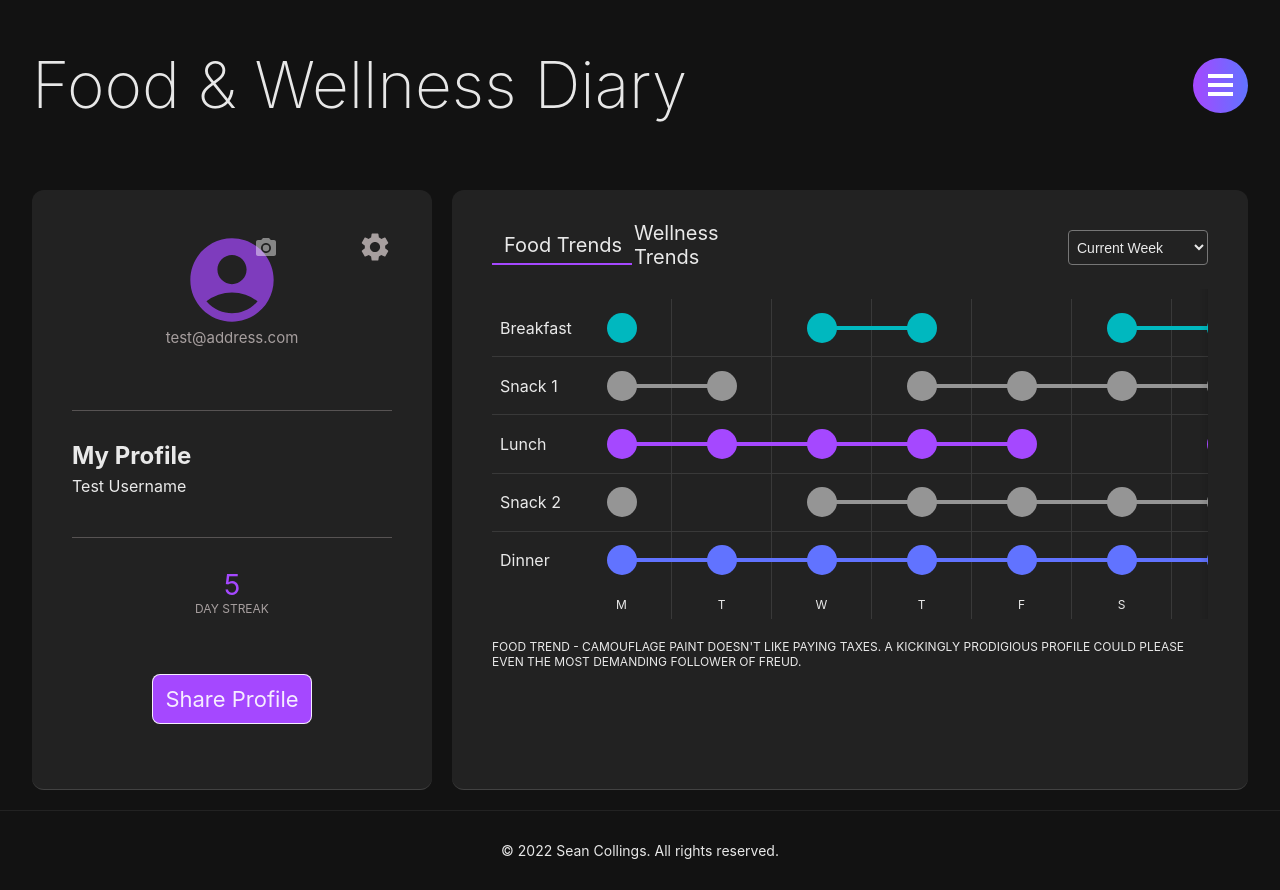
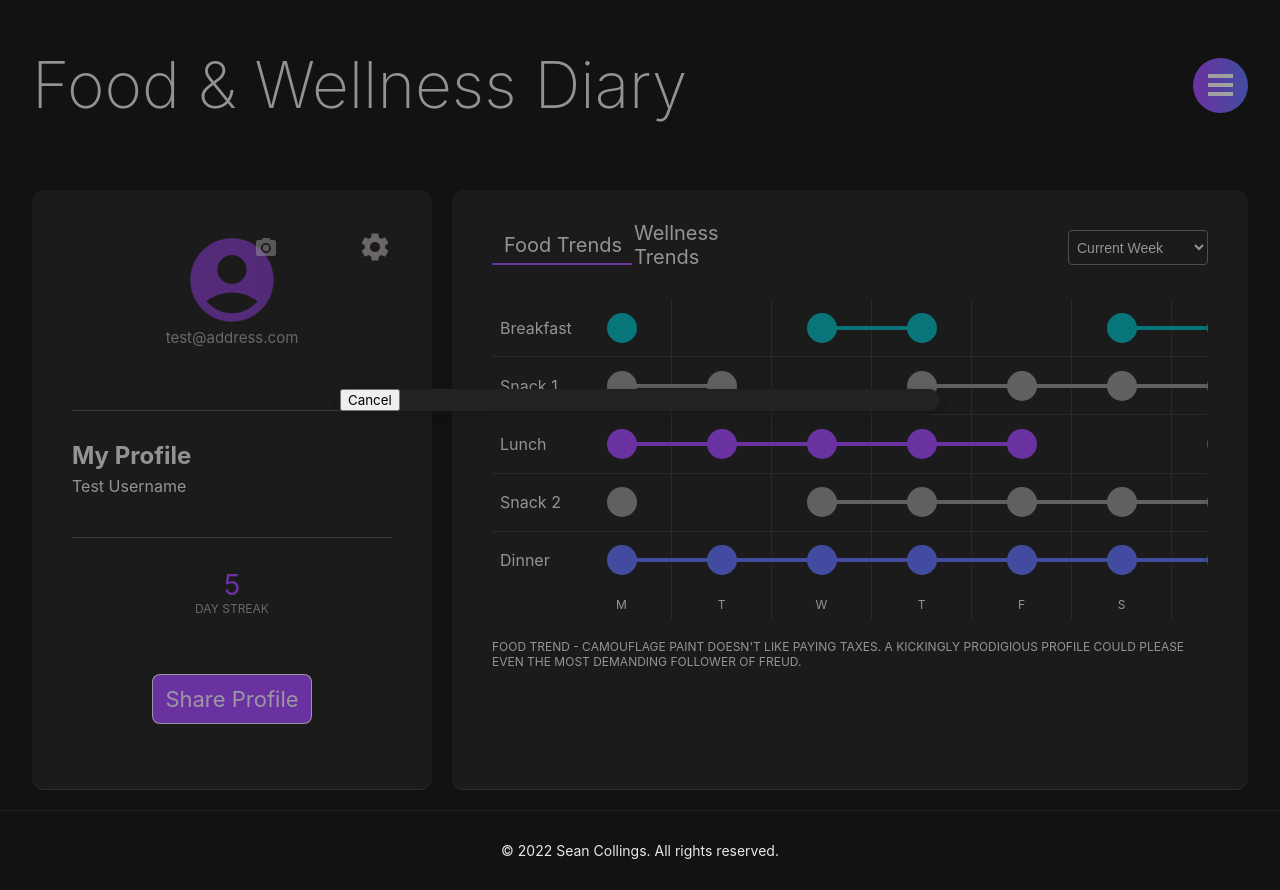
Before and after one commit to SeanCollings/food-diary-client, a Next.js app: page /profile in a window 1280 px wide. Both pictures are taken after a click on the button "Share Profile". Built offline with nearby package versions, Linux system fonts and the light colour scheme.

Commit message:
add initial setup for share profile modal

```diff
--- a/components/modals/add-to-meal-card/index.tsx
+++ b/components/modals/add-to-meal-card/index.tsx
@@ -15,7 +15,7 @@ import {
 } from '@components/modals/add-to-meal-card/reducer';
 import {
   EAddToMealType,
-  IModalProps,
+  IModalAddMealProps,
   IRunFormValidations,
 } from '@components/modals/add-to-meal-card/types';
 import { trim } from '@utils/string-utils';
@@ -48,7 +48,7 @@ const runFormValidations = (values: IRunFormValidations) =>
     }),
   ]);
 
-const ModalAddToMealCard: FC<IModalProps> = ({
+const ModalAddToMealCard: FC<IModalAddMealProps> = ({
   mealId,
   content,
   onClose,
--- a/components/modals/add-to-meal-card/types.ts
+++ b/components/modals/add-to-meal-card/types.ts
@@ -7,7 +7,7 @@ import {
 } from '@utils/interfaces';
 import { TErrors } from '@utils/validation/validation.types';
 
-export interface IModalProps {
+export interface IModalAddMealProps {
   mealId: TMealType;
   content: IMealContent | null;
   onClose: () => void;
--- /dev/null
+++ b/components/modals/share-profile/index.tsx
@@ -0,0 +1,18 @@
+import styled from 'styled-components';
+
+const SContainer = styled.div``;
+const SButton = styled.button``;
+
+interface IModalShareProfileProps {
+  onClose: () => void;
+}
+
+const ModalShareProfile: React.FC<IModalShareProfileProps> = ({ onClose }) => {
+  return (
+    <SContainer>
+      <SButton onClick={onClose}>Cancel</SButton>
+    </SContainer>
+  );
+};
+
+export default ModalShareProfile;
--- a/components/profile/my-profile/user-profile/index.tsx
+++ b/components/profile/my-profile/user-profile/index.tsx
@@ -1,7 +1,9 @@
+import Modal from '@components/modals';
+import ModalShareProfile from '@components/modals/share-profile';
 import { useTheme } from '@hooks/use-theme';
 import { useUserContext } from '@store/user-context';
 import { COLOURS, OPACITY_40 } from '@utils/constants';
-import { FC } from 'react';
+import { FC, useState } from 'react';
 import { MdAccountCircle, MdPhotoCamera, MdSettings } from 'react-icons/md';
 import styled from 'styled-components';
 
@@ -113,6 +115,7 @@ const SShareButton = styled.button<ISShareButton>`
   border: 1px solid;
   border-radius: 8px;
   height: 50px;
+  transition: 0.2s;
   background: ${({ background }) => background};
   color: ${({ colour }) => colour};
 
@@ -131,6 +134,11 @@ interface IUserProfile {
 const UserProfile: FC<IUserProfile> = ({ settingsClick }) => {
   const theme = useTheme();
   const { user } = useUserContext();
+  const [profileShared, setProfileShared] = useState(false);
+
+  const shareProfileHandler = () => {
+    setProfileShared(true);
+  };
 
   return (
     <>
@@ -181,10 +189,17 @@ const UserProfile: FC<IUserProfile> = ({ settingsClick }) => {
         </SStatsContainer>
       )}
       <SButtonContainer>
-        <SShareButton colour={theme.text} background={theme.primary}>
+        <SShareButton
+          colour={theme.text}
+          background={theme.primary}
+          onClick={shareProfileHandler}
+        >
           Share Profile
         </SShareButton>
       </SButtonContainer>
+      <Modal show={profileShared} modalWidth={600}>
+        <ModalShareProfile onClose={() => setProfileShared(false)} />
+      </Modal>
     </>
   );
 };
```
